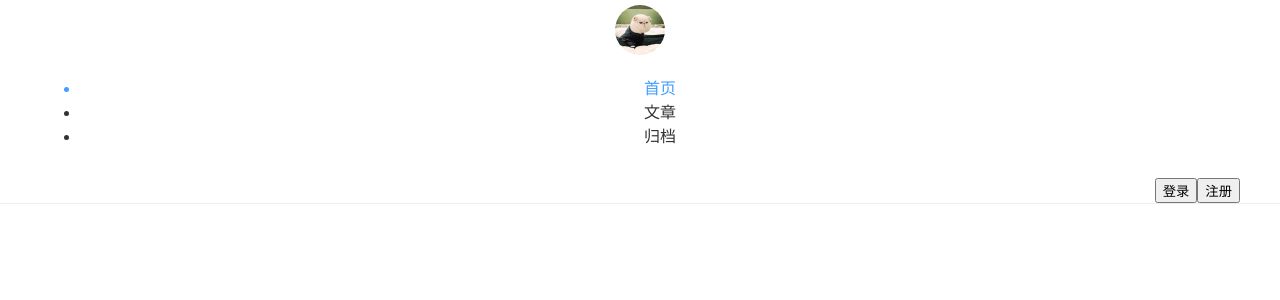
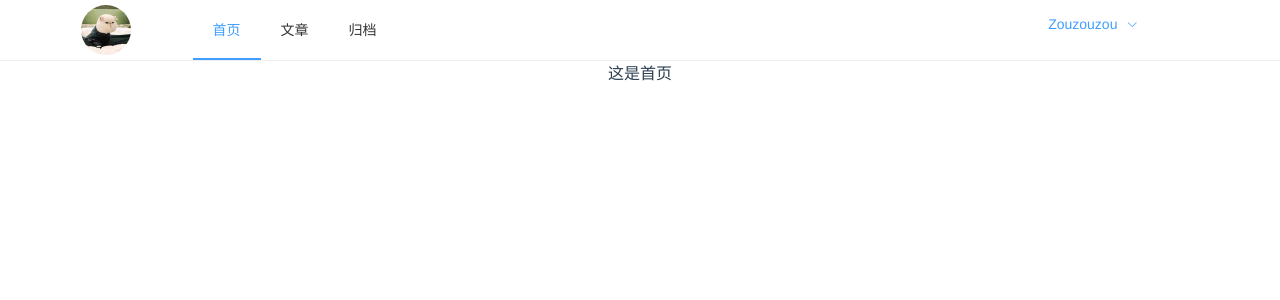
Before and after one commit to 11zouzouzou/webSite, a Vue app: page /archive in a window 1280 px wide. Shown: the top 300 px of the page. Built offline with nearby package versions, Linux system fonts and the light colour scheme.

Commit message:
nav add logout

```diff
--- a/src/components/Nav.vue
+++ b/src/components/Nav.vue
@@ -15,17 +15,26 @@
               </el-menuItem>
             </el-menu>
           </el-col>
-          <el-col v-if="computedUserInfo._id" >登出</el-col>
+          <!-- TODO remove "1" -->
+          <el-col v-if="computedUserInfo._id + '1'" :span="4">
+            <div class="nav-right">
+              <el-dropdown>
+              <span class="el-dropdown-link">
+                Zouzouzou
+                <i class="el-icon-arrow-down el-icon--right"></i>
+              </span>
+              <template #dropdown>
+                <el-dropdown-menu slot="dropdown">
+                  <el-dropdown-item command="logout">登 出</el-dropdown-item>
+                </el-dropdown-menu>
+              </template>
+            </el-dropdown>
+            </div>
+          </el-col>
           <el-col v-else :span="3">
             <div class="nav-right">
-              <el-button
-                size="small"
-                type="primary"
-              >登录</el-button>
-              <el-button
-                size="small"
-                type="danger"
-              >注册</el-button>
+              <el-button size="small" type="primary">登录</el-button>
+              <el-button size="small" type="danger">注册</el-button>
             </div>
           </el-col>
         </el-row>
@@ -200,6 +209,13 @@ export default defineComponent({
       cursor: pointer;
       padding-right: 60px;
     }
+    .el-dropdown-link {
+      cursor: pointer;
+      color: #409eff;
+    }
+    .el-icon-arrow-down {
+      font-size: 12px;
+    }
     .user-img {
       position: absolute;
       top: -15px;
```
Also changed, not shown: src/main.ts (+6 -2 lines).
